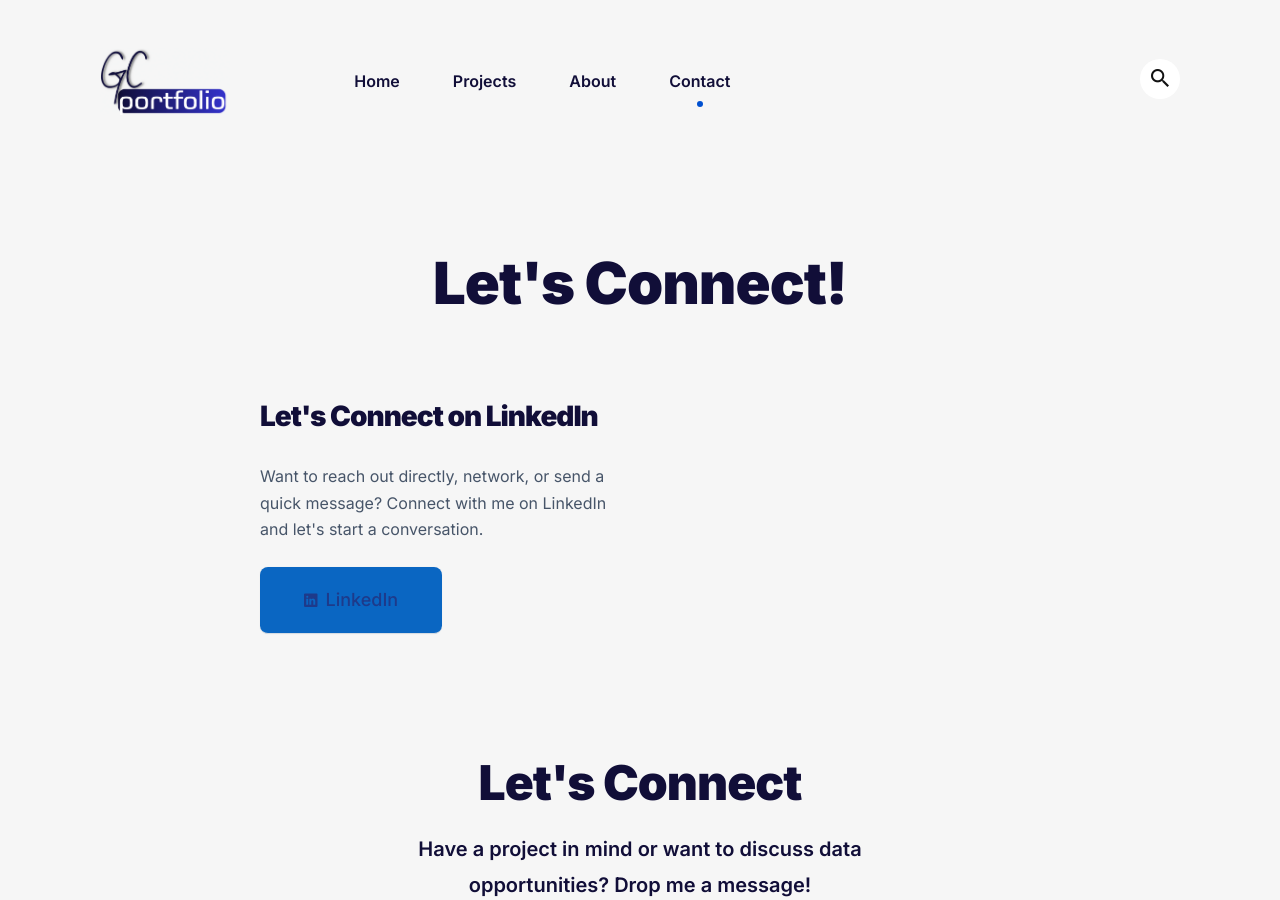
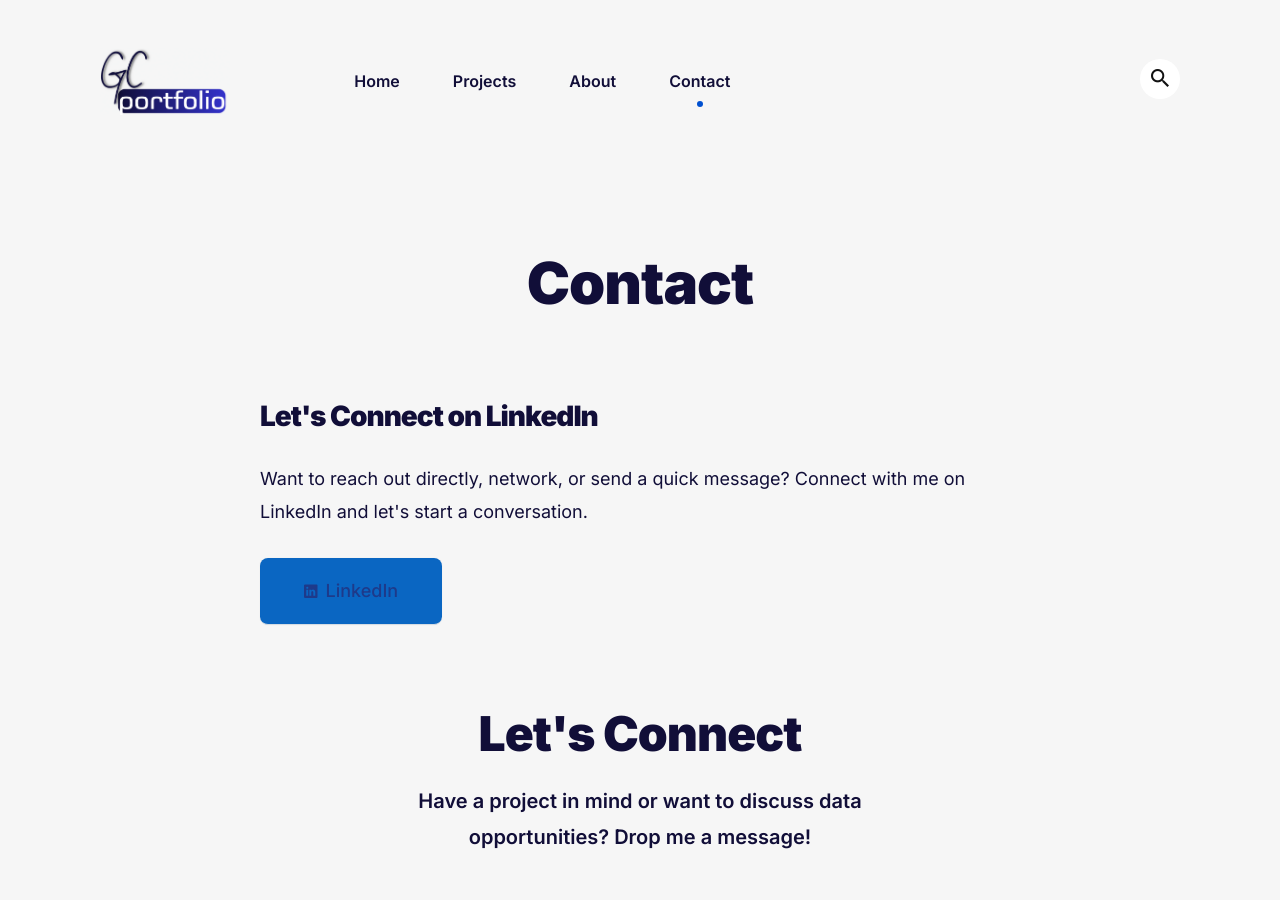
Before and after one commit to gcasarin/gcasarin.github.io, a Jekyll site: the page built from docs/_pages/contact.md, in a window 1280 px wide and 900 px high. Built offline with Jekyll 4.4.1, drawn with Linux system fonts in a browser that asks for light colours.

Commit message:
Update contact page layout and LinkedIn section

```diff
--- a/docs/_pages/contact.md
+++ b/docs/_pages/contact.md
@@ -1,45 +1,34 @@
 ---
 layout: page
-title:  Let's Connect!
+title:  Contact
+hide_title: true
 description: Connect with me on Linkedin or drop me a message
 date:   2026-11-22 15:01:35 +0300
 ---
 
-<!-- begin linkedin connect split section -->
+<!-- begin linkedin connect section -->
 <section class="section contact-linkedin-hero">
   <div class="container">
     <div class="row">
       <div class="col col-12">
-        <div class="contact-linkedin-split">
-
-          <div class="contact-linkedin-split__left">
-            <h2 class="section__title">Let's Connect on LinkedIn</h2>
-            <p class="contact-linkedin-split__text">
-              Want to reach out directly, network, or send a quick message? Connect with me on LinkedIn and let's start a conversation.
-            </p>
-            <a class="c-button c-button--large c-contact-form__linkedin-btn"
-               href="https://www.linkedin.com/in/gabriele-casarin06/"
-               target="_blank"
-               rel="noopener noreferrer">
-              <i class="ion ion-logo-linkedin" aria-hidden="true"></i>
-              <span>LinkedIn</span>
-            </a>
-          </div>
-
-          <div class="contact-linkedin-split__right">
-            {% if page.image %}
-              <div class="contact-linkedin-split__image">
-                <img loading="lazy" src="{{ site.baseurl }}{{ page.image }}" alt="{{ page.title }}">
-              </div>
-            {% endif %}
-          </div>
-
+        <div class="contact-linkedin-box">
+          <h2 class="section__title">Let's Connect on LinkedIn</h2>
+          <p class="contact-linkedin-box__text">
+            Want to reach out directly, network, or send a quick message? Connect with me on LinkedIn and let's start a conversation.
+          </p>
+          <a class="c-button c-button--large c-contact-form__linkedin-btn"
+             href="https://www.linkedin.com/in/gabriele-casarin06/"
+             target="_blank"
+             rel="noopener noreferrer">
+            <i class="ion ion-logo-linkedin" aria-hidden="true"></i>
+            <span>LinkedIn</span>
+          </a>
         </div>
       </div>
     </div>
   </div>
 </section>
-<!-- end linkedin connect split section -->
+<!-- end linkedin connect section -->
 
 <!-- begin contact -->
 <div class="c-contact-form" id="contact">
@@ -53,7 +42,7 @@ date:   2026-11-22 15:01:35 +0300
             <p class="c-contact-form__contact-description">{{ site.data.settings.contact_form__settings.form_description }}</p>
           </div>
           <form class="c-contact-form__form"
-            action="{{site.data.settings.contact_form__settings.form_action_url}}"
+            action="{{ site.data.settings.contact_form__settings.form_action_url }}"
             method="POST">
             <div class="c-contact-form__form-group">
               <label class="c-contact-form__form-label screen-reader-text" for="form-name">Your Name</label>
```
